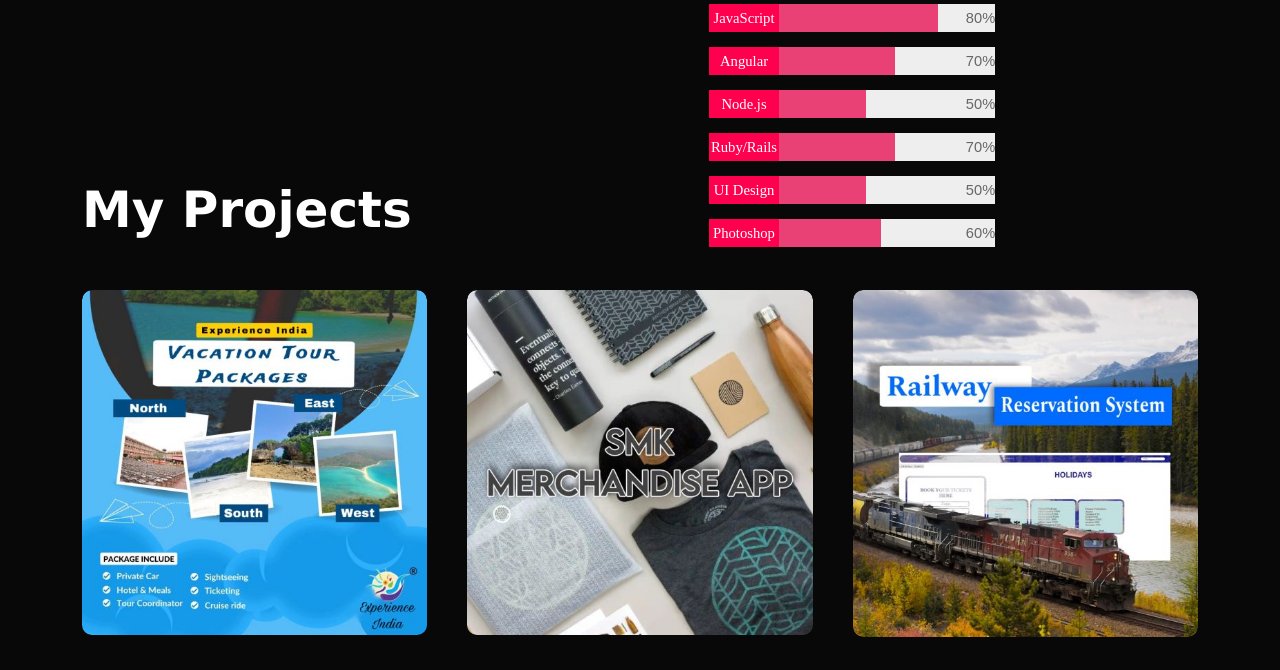
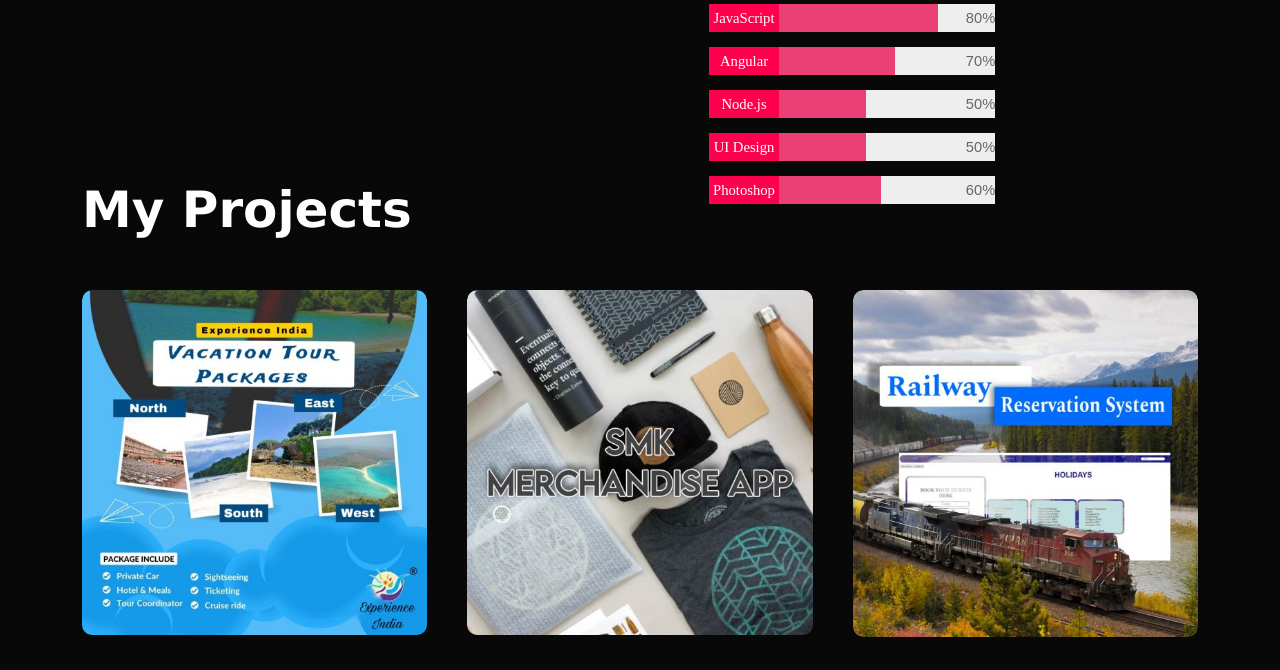
Before and after one commit to SamKiranVM/Portfolio, a plain HTML site: page index.html in a window 1280 px wide. Shown: the part 1480-2150 px from the top of the page. Drawn offline with nearby package versions, Linux system fonts and the light colour scheme.

Commit message:
Update index.html

```diff
--- a/index.html
+++ b/index.html
@@ -141,13 +141,6 @@
                           </div>
 
                           <div class="bar flex">
-                            <div class="bar fill" style="width:65%">
-                            </div>
-                            <div class="tag bold flex">Ruby/Rails</div>
-                            <span>70%</span>
-                          </div>
-
-                          <div class="bar flex">
                             <div class="bar fill" style="width:55%">
                             </div>
                             <div class="tag bold flex">UI Design</div>
```
